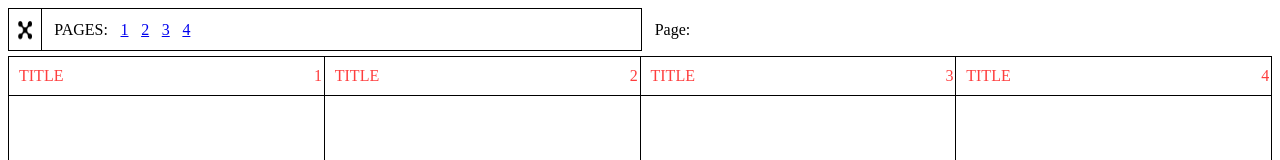
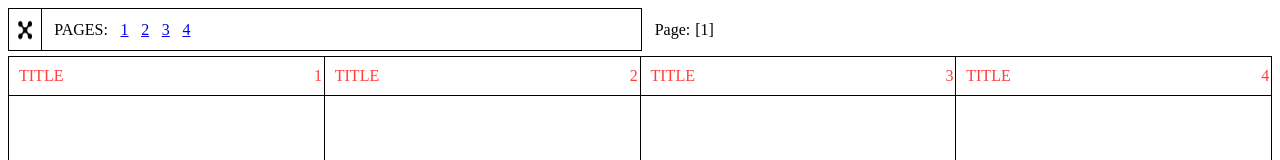
Before and after one commit to xavier-fenton/y2kWeb, a React (Create React App) app: page / in a window 1280 px wide. Shown: the top 160 px of the page. Built offline with nearby package versions, Linux system fonts and the light colour scheme.

Commit message:
comments for future and add & update styling

```diff
--- a/src/components/NavBar.js
+++ b/src/components/NavBar.js
@@ -25,7 +25,9 @@ const NavBar = () => {
             <Link to="/">4</Link>
           </div>
         </div>
-        <div>Page:</div>
+        <div className="page-dynamics">
+          Page:<div>[1]{/*this number should b dynamic */}</div>
+        </div>
       </div>
     </>
   )
--- a/src/styles/NavStyle/NavBar.css
+++ b/src/styles/NavStyle/NavBar.css
@@ -27,3 +27,8 @@
   height: 100%;
   width: 100%;
 }
+
+.page-dynamics{
+  display: flex;
+  gap: 5px;
+}
```
